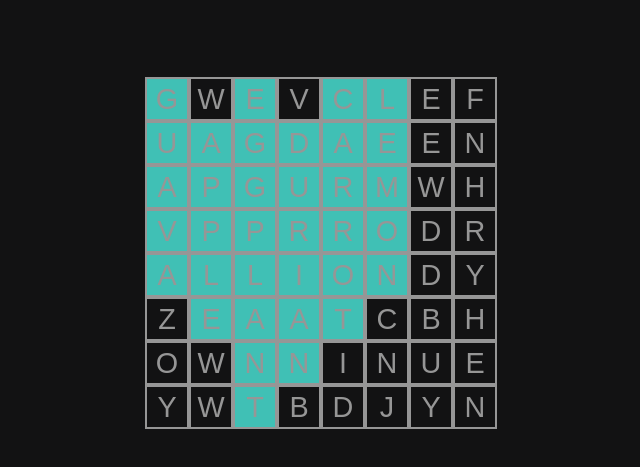
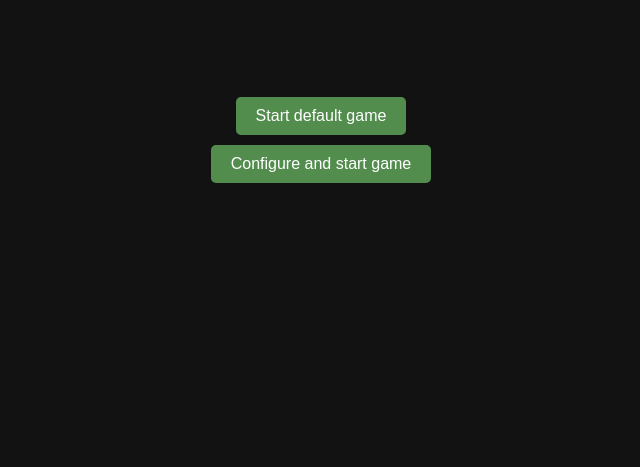
Before and after one commit to Ahmed-M-Tawfik/wordsearchjs, a website with bundled scripts: page src/html/index.html in a window 1280 px wide. Shown: the part 61-528 px from the top of the page, without its empty margins (319-959 px from the left). Built offline with nearby package versions, Linux system fonts and the light colour scheme.

Commit message:
Added main menu page and switching to (existing) wordsearch game page

```diff
--- a/src/css/style.css
+++ b/src/css/style.css
@@ -12,13 +12,17 @@ body {
 
     --highlight: #40c0b5;
 
+    --menu-text-color: black;
+    --menu-text-color-coloured-bg: white;
+    --menu-text-color-dark-bg: #969696;
+
     /* Game Config */
     --gameRows: 8;
     --gameColumns: 8;
 }
 
 h1 {
-    color: var(--empty);
+    color: var(--menu-text-color-dark-bg);
     text-align: center;
 }
 
@@ -65,7 +69,7 @@ h1 {
 
 /* Generic styles */
 /* Noselect: https://stackoverflow.com/questions/826782/how-to-disable-text-selection-highlighting */
-.prevent-text-highlighting {
+.no-select {
     -webkit-touch-callout: none; /* iOS Safari */
     -webkit-user-select: none; /* Safari */
     -khtml-user-select: none; /* Konqueror HTML */
@@ -77,3 +81,27 @@ h1 {
 .gridBox.debug-added-word {
     background: var(--highlight);
 }
+
+#menuContainer {
+    display: flex;
+    flex-direction: column;
+    justify-content: space-around;
+    align-items: center;
+    padding: 20px;
+    border-radius: 8px;
+}
+
+#menuContainer button {
+    margin-bottom: 10px;
+    padding: 10px 20px;
+    font-size: 16px;
+    border: none;
+    border-radius: 5px;
+    cursor: pointer;
+    background-color: var(--found);
+    color: var(--menu-text-color-coloured-bg);
+}
+
+#menuContainer button:hover {
+    background-color: var(--highlight);
+}
--- a/src/js/index.mjs
+++ b/src/js/index.mjs
@@ -1,18 +1,7 @@
-import {gameInit, gameState} from './gameState.mjs';
-import {generateWordSearchContent} from "./wordSearchGenerator/Main.mjs";
-import {drawGrid} from "./ui.mjs";
+import {drawMainMenu} from "./ui/mainMenu.js";
 
-function init(gameConfig) {
-    gameInit(gameConfig, generateWordSearchContent(gameConfig.rows, gameConfig.columns, gameConfig.wordCount, gameConfig.sourceDictionary));
-
-    drawGrid(document.getElementById("gameBoard"), gameState.gridSize, gameState.grid);
+function init() {
+    drawMainMenu(document.getElementById("gameBoard"));
 }
 
-const gameConfig = {
-    rows: 8,
-    columns: 8,
-    wordCount: 6,
-    sourceDictionary: ["apple", "banana", "carrot", "durian", "eggplant", "fig", "guava", "horseradish", /*"i",*/ "jackfruit", "kale", "lemon", /*"m", "n"*/]
-}
-
-init(gameConfig);
+init();
--- /dev/null
+++ b/src/js/main.js
@@ -0,0 +1,16 @@
+import {gameInit, gameState} from "./gameState.mjs";
+import {generateWordSearchContent} from "./wordSearchGenerator/Main.mjs";
+import {drawGrid} from "./ui.mjs";
+
+export function startDefaultGame(container) {
+    const gameConfig = {
+        rows: 8,
+        columns: 8,
+        wordCount: 6,
+        sourceDictionary: ["apple", "banana", "carrot", "durian", "eggplant", "fig", "guava", "horseradish", /*"i",*/ "jackfruit", "kale", "lemon", /*"m", "n"*/]
+    }
+
+    gameInit(gameConfig, generateWordSearchContent(gameConfig.rows, gameConfig.columns, gameConfig.wordCount, gameConfig.sourceDictionary));
+
+    drawGrid(container, gameState.gridSize, gameState.grid);
+}
--- a/src/js/ui.mjs
+++ b/src/js/ui.mjs
@@ -3,7 +3,7 @@ export function drawGrid(container, gridSize, gridContent) {
     let columns = gridSize.columns;
 
     const grid = document.createElement("div");
-    grid.classList.add("grid", "prevent-text-highlighting");
+    grid.classList.add("grid", "no-select");
 
     for (let i = 0; i < rows; i++) {
         for (let j = 0; j < columns; j++) {
--- /dev/null
+++ b/src/js/ui/mainMenu.js
@@ -0,0 +1,33 @@
+import {startDefaultGame} from "../main.js";
+
+let gameContainer = null;
+
+export function drawMainMenu(container) {
+    gameContainer = container;
+
+    const menuContainer = document.createElement("div");
+    menuContainer.id = "menuContainer";
+    menuContainer.classList.add("no-select");
+    // menuContainer.classList.add("menu", "no-select");
+
+    const startDefaultGameButton = document.createElement("button");
+    startDefaultGameButton.textContent = "Start default game";
+    startDefaultGameButton.addEventListener('click', startGameDefaultSettings)
+    menuContainer.appendChild(startDefaultGameButton);
+
+    const customConfigGameButton = document.createElement("button");
+    customConfigGameButton.textContent = "Configure and start game";
+    //startDefaultGameButton.addEventListener()
+    menuContainer.appendChild(customConfigGameButton);
+
+    container.appendChild(menuContainer);
+}
+
+function clearMainMenu(container) {
+    container.replaceChildren();
+}
+
+function startGameDefaultSettings() {
+    clearMainMenu(gameContainer);
+    startDefaultGame(gameContainer);
+}
```
